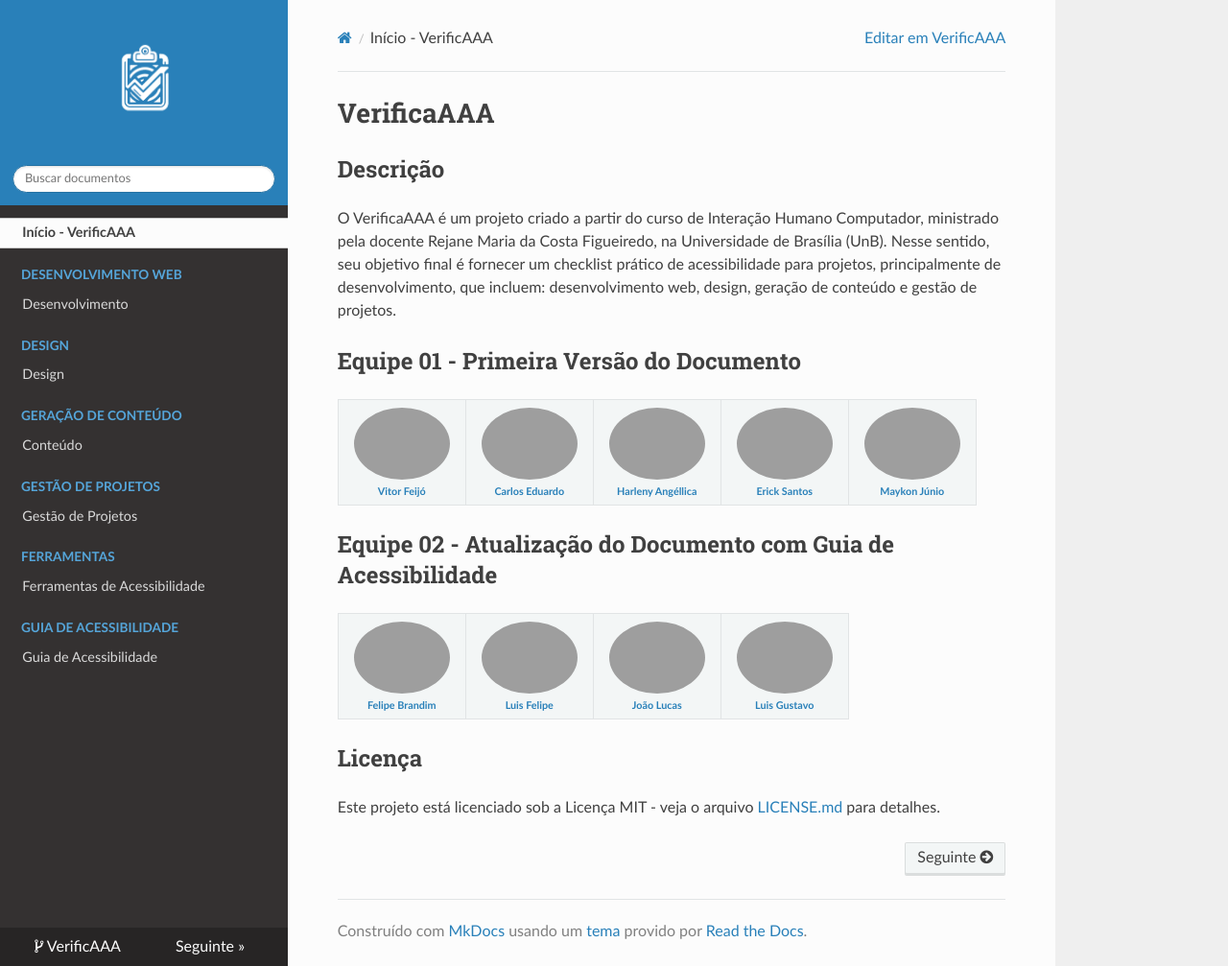
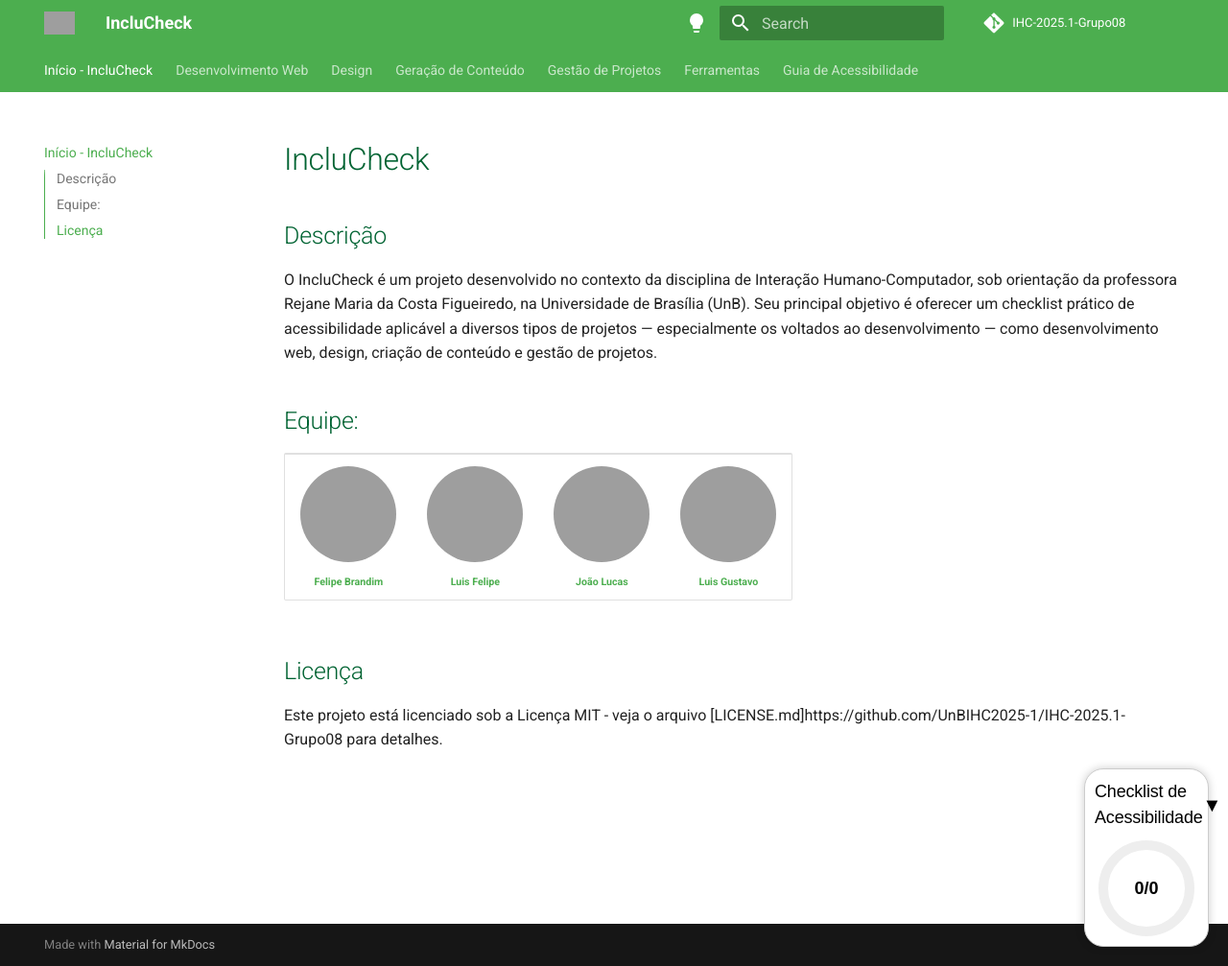
Before and after one commit to UnBIHC2025-1/IHC-2025.1-Grupo08, an MkDocs documentation site: the page built from docs/index.md, in a window 1280 px wide and 1007 px high. Shown: the whole window at 96% size. Built offline with MkDocs 1.6.1 and Material for MkDocs 9.7.7, drawn with Linux system fonts in a browser that asks for light colours; nearby versions of some CDN libraries; comment, search, counter and statistics services are not loaded; grey boxes are pictures that could not be loaded.

Commit message:
Adicionando um novo estilo para o pocket

```diff
--- a/docs/index.md
+++ b/docs/index.md
@@ -1,22 +1,10 @@
-# VerificaAAA
+# IncluCheck
 
 ## Descrição
 
-O VerificaAAA é um projeto criado a partir do curso de Interação Humano Computador, ministrado pela docente Rejane Maria da Costa Figueiredo, na Universidade de Brasília (UnB). Nesse sentido, seu objetivo final é fornecer um checklist prático de acessibilidade para projetos, principalmente de desenvolvimento, que incluem: desenvolvimento web, design, geração de conteúdo e gestão de projetos.
+O IncluCheck é um projeto desenvolvido no contexto da disciplina de Interação Humano-Computador, sob orientação da professora Rejane Maria da Costa Figueiredo, na Universidade de Brasília (UnB). Seu principal objetivo é oferecer um checklist prático de acessibilidade aplicável a diversos tipos de projetos — especialmente os voltados ao desenvolvimento — como desenvolvimento web, design, criação de conteúdo e gestão de projetos.
 
-## Equipe 01 - Primeira Versão do Documento
-
-<table>
-  <tr>
-    <td align="center"><a href="https://github.com/vitorfleonardo"><img style="border-radius: 50%;" src="https://github.com/vitorfleonardo.png" width="100px;" alt=""/><br /><sub><b>Vitor Feijó</b></sub></a><br />
-    <td align="center"><a href="https://github.com/CADU110"><img style="border-radius: 50%;" src="https://github.com/CADU110.png" width="100px;" alt=""/><br /><sub><b>Carlos Eduardo</b></sub></a><br />
-    <td align="center"><a href="https://github.com/Angelicahaas"><img style="border-radius: 50%;" src="https://github.com/Angelicahaas.png" width="100px;" alt=""/><br /><sub><b>Harleny Angéllica</b></sub></a><br />
-    <td align="center"><a href="https://github.com/Erick-ems "><img style="border-radius: 50%;" src="https://github.com/Erick-ems.png" width="100px;" alt=""/><br /><sub><b>Erick Santos</b></sub></a><br />
-    <td align="center"><a href="https://github.com/maykonjuso "><img style="border-radius: 50%;" src="https://github.com/maykonjuso.png" width="100px;" alt=""/><br /><sub><b>Maykon Júnio</b></sub></a><br />
-  </tr>
-</table>
-
-## Equipe 02 - Atualização do Documento com Guia de Acessibilidade
+## Equipe:
 
 <table>
   <tr>
@@ -29,4 +17,4 @@
 
 ## Licença
 
-Este projeto está licenciado sob a Licença MIT - veja o arquivo [LICENSE.md](https://github.com/vitorfleonardo/VerificaAAA/tree/main?tab=License-1-ov-file) para detalhes.
+Este projeto está licenciado sob a Licença MIT - veja o arquivo [LICENSE.md]https://github.com/UnBIHC2025-1/IHC-2025.1-Grupo08 para detalhes.
--- /dev/null
+++ b/docs/js/back-to-top.js
@@ -0,0 +1,15 @@
+document.addEventListener("DOMContentLoaded", function () {
+  const btn = document.createElement("button");
+  btn.innerHTML = "↑";
+  btn.id = "back-to-top";
+  btn.title = "Voltar ao topo";
+  document.body.appendChild(btn);
+
+  btn.addEventListener("click", () => {
+    window.scrollTo({ top: 0, behavior: "smooth" });
+  });
+
+  window.addEventListener("scroll", () => {
+    btn.style.display = window.scrollY > 300 ? "block" : "none";
+  });
+});
--- /dev/null
+++ b/docs/js/progresso-checkbox.js
@@ -0,0 +1,31 @@
+document.addEventListener("DOMContentLoaded", () => {
+  const checkboxes = Array.from(
+    document.querySelectorAll("input[type='checkbox']")
+  ).filter((cb) => cb.offsetParent !== null); // só visíveis
+
+  const progressText = document.getElementById("progress-text");
+  const progressBar = document.getElementById("progress-bar");
+  const toggleIcon = document.getElementById("progress-toggle-icon");
+  const progressBody = document.getElementById("progress-body");
+
+  const updateProgress = () => {
+    const total = checkboxes.length;
+    const checked = checkboxes.filter((cb) => cb.checked).length;
+
+    const percentage = total === 0 ? 0 : (checked / total) * 100;
+    const circumference = 2 * Math.PI * 45;
+    const offset = circumference - (percentage / 100) * circumference;
+
+    progressBar.style.strokeDashoffset = offset;
+    progressText.textContent = `${checked}/${total}`;
+  };
+
+  checkboxes.forEach((cb) => cb.addEventListener("change", updateProgress));
+  updateProgress();
+
+  document.getElementById("progress-header").addEventListener("click", () => {
+    const isHidden = progressBody.style.display === "none";
+    progressBody.style.display = isHidden ? "block" : "none";
+    toggleIcon.style.transform = isHidden ? "rotate(0deg)" : "rotate(-90deg)";
+  });
+});
--- /dev/null
+++ b/docs/overrides/main.html
@@ -0,0 +1,23 @@
+{% extends "base.html" %} {% block content %}
+<div id="progress-container">
+  <div id="progress-header">
+    <h3 id="progress-title">Checklist de Acessibilidade</h3>
+    <span id="progress-toggle-icon">▼</span>
+  </div>
+  <div id="progress-body">
+    <div id="progress-svg-wrapper">
+      <svg id="progress-svg" viewBox="0 0 100 100">
+        <circle cx="50" cy="50" r="45" class="progress-bg"></circle>
+        <circle
+          cx="50"
+          cy="50"
+          r="45"
+          class="progress-bar"
+          id="progress-bar"
+        ></circle>
+      </svg>
+      <div id="progress-text">0/0</div>
+    </div>
+  </div>
+</div>
+{{ super() }} {% endblock %}
--- a/docs/stylesheets/extra.css
+++ b/docs/stylesheets/extra.css
@@ -1,3 +1,172 @@
-.wy-side-nav-search .wy-dropdown>a img.logo, .wy-side-nav-search>a img.logo {
-    width: 50% !important;
+/* === AJUSTE DO LOGO === */
+.md-header__button.md-logo img {
+  max-height: 3rem !important;
 }
+
+/* docs/stylesheets/extra.css */
+
+/* Cor dos títulos no modo claro */
+[data-md-color-scheme="default"] h1,
+[data-md-color-scheme="default"] h2,
+[data-md-color-scheme="default"] h3 {
+  color: #006332;
+}
+
+/* Cor dos títulos no modo escuro */
+[data-md-color-scheme="slate"] h1,
+[data-md-color-scheme="slate"] h2,
+[data-md-color-scheme="slate"] h3 {
+  color: #00e676;
+}
+
+/* === ESTILO GERAL PARA MODO ESCURO (slate) === */
+[data-md-color-scheme="slate"] {
+  --md-default-bg-color: #1e1e1e;
+  --md-default-fg-color: #ffffff;
+  --md-typeset-color: #e0e0e0;
+  --md-accent-fg-color: #00e676;
+  --md-default-border-color: #444;
+}
+
+/* Corrige planos de fundo, caixas e contrastes */
+[data-md-color-scheme="slate"] body,
+[data-md-color-scheme="slate"] .md-main,
+[data-md-color-scheme="slate"] .md-content,
+[data-md-color-scheme="slate"] .md-nav,
+[data-md-color-scheme="slate"] .md-sidebar {
+  background-color: #1e1e1e;
+  color: #e0e0e0;
+}
+
+[data-md-color-scheme="slate"] .md-typeset a {
+  color: #00e676;
+}
+
+[data-md-color-scheme="slate"] .md-typeset .task-list-item input {
+  accent-color: #00e676;
+}
+
+[data-md-color-scheme="slate"] .md-typeset .admonition,
+[data-md-color-scheme="slate"] .md-typeset details {
+  background-color: #2a2a2a;
+  border-color: #444;
+}
+
+[data-md-color-scheme="slate"] .md-typeset code {
+  background-color: #2a2a2a;
+}
+
+[data-md-color-scheme="slate"] .md-typeset table {
+  background-color: #2a2a2a;
+}
+
+[data-md-color-scheme="slate"] input,
+[data-md-color-scheme="slate"] select,
+[data-md-color-scheme="slate"] textarea {
+  background-color: #2a2a2a;
+  color: #e0e0e0;
+  border: 1px solid #444;
+}
+
+/* === BARRA DE PROGRESSO DE CHECKLIST === */
+#progress-container {
+  position: fixed;
+  bottom: 1rem;
+  right: 1rem;
+  z-index: 1000;
+  background-color: white;
+  border: 1px solid #ccc;
+  border-radius: 1rem;
+  padding: 0.5rem;
+  box-shadow: 0 0 10px rgba(0, 0, 0, 0.2);
+  font-family: sans-serif;
+  max-width: 130px;
+}
+
+[data-md-color-scheme="slate"] #progress-container {
+  background-color: #222;
+  border-color: #444;
+}
+
+#progress-header {
+  display: flex;
+  justify-content: space-between;
+  align-items: center;
+  cursor: pointer;
+}
+
+#progress-title {
+  font-size: 0.9rem;
+  margin: 0;
+  color: #000;
+}
+
+[data-md-color-scheme="slate"] #progress-title {
+  color: #fff;
+}
+
+#progress-toggle-icon {
+  font-size: 1rem;
+  transition: transform 0.3s ease;
+  color: #000;
+}
+
+[data-md-color-scheme="slate"] #progress-toggle-icon {
+  color: #fff;
+}
+
+#progress-body {
+  margin-top: 0.5rem;
+}
+
+#progress-svg-wrapper {
+  position: relative;
+  width: 100px;
+  height: 100px;
+  margin: auto;
+}
+
+#progress-svg {
+  width: 100%;
+  height: 100%;
+}
+
+.progress-bg {
+  fill: none;
+  stroke: #eee;
+  stroke-width: 10;
+}
+
+[data-md-color-scheme="slate"] .progress-bg {
+  stroke: #444;
+}
+
+.progress-bar {
+  fill: none;
+  stroke: #00e676;
+  stroke-width: 10;
+  stroke-linecap: round;
+  stroke-dasharray: 282.743;
+  stroke-dashoffset: 282.743;
+  transform: rotate(-90deg);
+  transform-origin: center;
+  transition: stroke-dashoffset 0.5s ease;
+}
+
+[data-md-color-scheme="slate"] .progress-bar {
+  stroke: #00e676;
+}
+
+#progress-text {
+  position: absolute;
+  top: 50%;
+  left: 50%;
+  transform: translate(-50%, -50%);
+  font-size: 0.9rem;
+  font-weight: bold;
+  color: #000;
+}
+
+[data-md-color-scheme="slate"] #progress-text {
+  color: #fff;
+}
--- a/mkdocs.yml
+++ b/mkdocs.yml
@@ -1,44 +1,67 @@
-repo_url: https://github.com/vitorfleonardo/VerificAAA
-repo_name: VerificAAA
+site_name: IncluCheck
+site_url: https://unbihc2025-1.github.io/IHC-2025.1-Grupo08/
+repo_url: https://github.com/UnBIHC2025-1/IHC-2025.1-Grupo08
+repo_name: IHC-2025.1-Grupo08
 
-site_url: https://github.com/vitorfleonardo/VerificAAA
-site_name: VerificAAA
-
-use_directory_urls: False
+use_directory_urls: false
 
 nav:
-  - Início - VerificAAA: "index.md"
-
+  - Início - IncluCheck: "index.md"
   - Desenvolvimento Web:
       - Desenvolvimento: "devWeb/non_text_content.md"
-
   - Design:
       - Design: "design/design.md"
-
   - Geração de Conteúdo:
       - Conteúdo: "geracaoConteudo/conteudo.md"
-
   - Gestão de Projetos:
       - Gestão de Projetos: "gestaoProjeto/gestaoProjeto.md"
-
   - Ferramentas:
       - Ferramentas de Acessibilidade: "tools/ferramentas.md"
-
   - Guia de Acessibilidade:
       - Guia de Acessibilidade: "guiaAcessibilidade/guiaAcessibilidade.md"
 
 theme:
-  name: readthedocs
+  name: material
   locale: pt_BR
-  titles_only: true
-  logo: imagens/logo-verificaaa.png
-  favicon: imagens/logo-verificaaa.png
+  logo: imagens/logo-incluchek.png
+  favicon: imagens/logo-incluchek.png
+  custom_dir: docs/overrides
+  features:
+    - navigation.tabs
+    - navigation.sections
+    - search.highlight
+    - search.suggest
+    - toc.integrate
+    - navigation.top
+    - navigation.expand
 
+  palette:
+    - scheme: default
+      primary: green
+      accent: light blue
+      toggle:
+        icon: material/lightbulb
+        name: Modo escuro
+    - scheme: slate
+      primary: green
+      accent: light blue
+      toggle:
+        icon: material/lightbulb-outline
+        name: Modo claro
 markdown_extensions:
   - def_list
   - pymdownx.tasklist:
-      custom_checkbox: false
+      custom_checkbox: true
       clickable_checkbox: true
+  - admonition
+  - pymdownx.details
+  - pymdownx.superfences
+  - attr_list
+  - md_in_html
 
 extra_css:
   - stylesheets/extra.css
+
+extra_javascript:
+  - js/progresso-checkbox.js
+  - js/back-to-top.js
```
Also changed, not shown: LICENSE.md (+1 -1 lines), README.md (+6 -14 lines), docs/imagens/logo-verificaaa.png (deleted), site/404.html, site/design/design.html, site/devWeb/non_text_content.html, site/geracaoConteudo/conteudo.html, site/gestaoProjeto/gestaoProjeto.html, site/index.html, site/search.html, site/tools/ferramentas.html, 1 other file.
